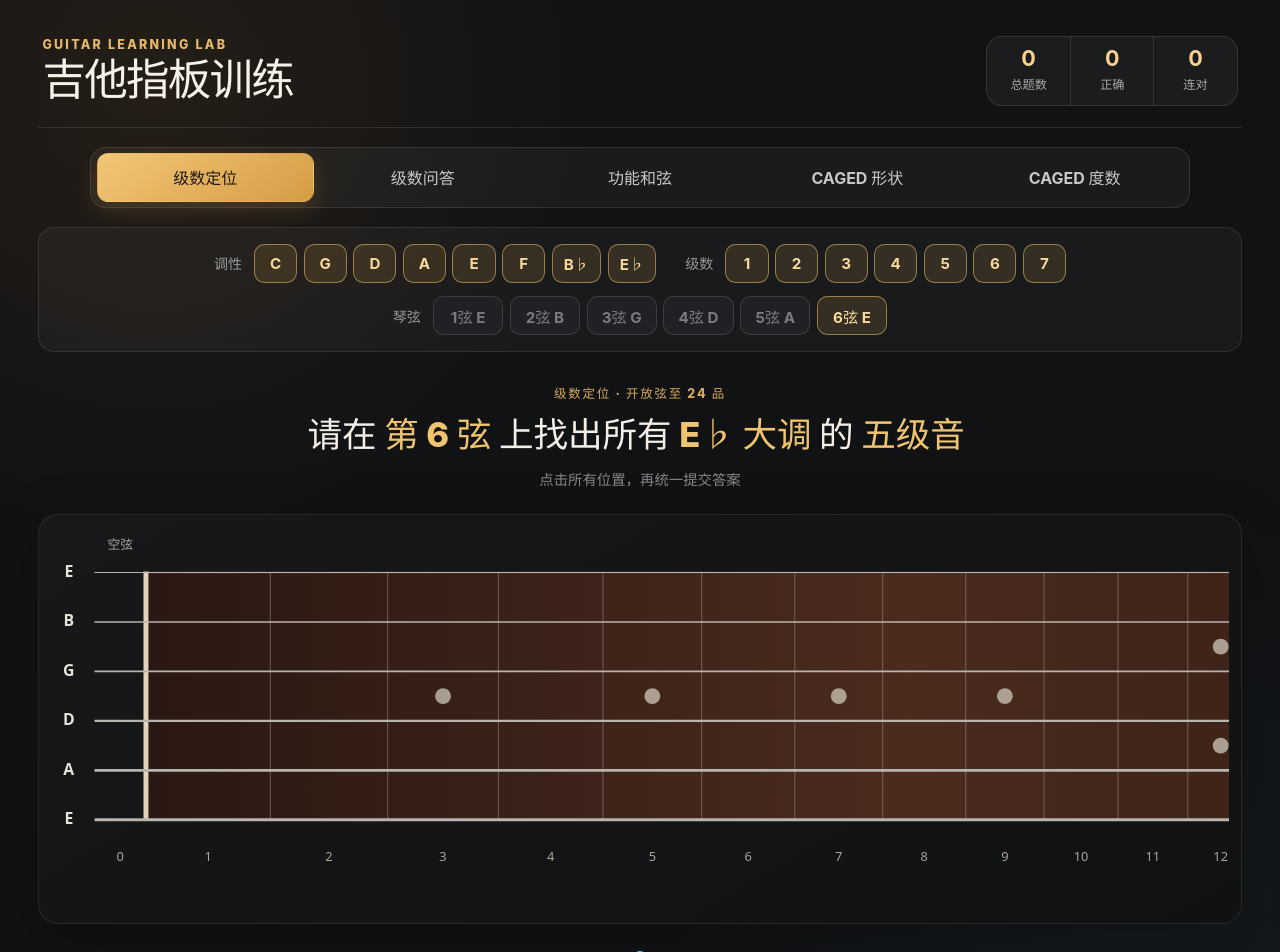
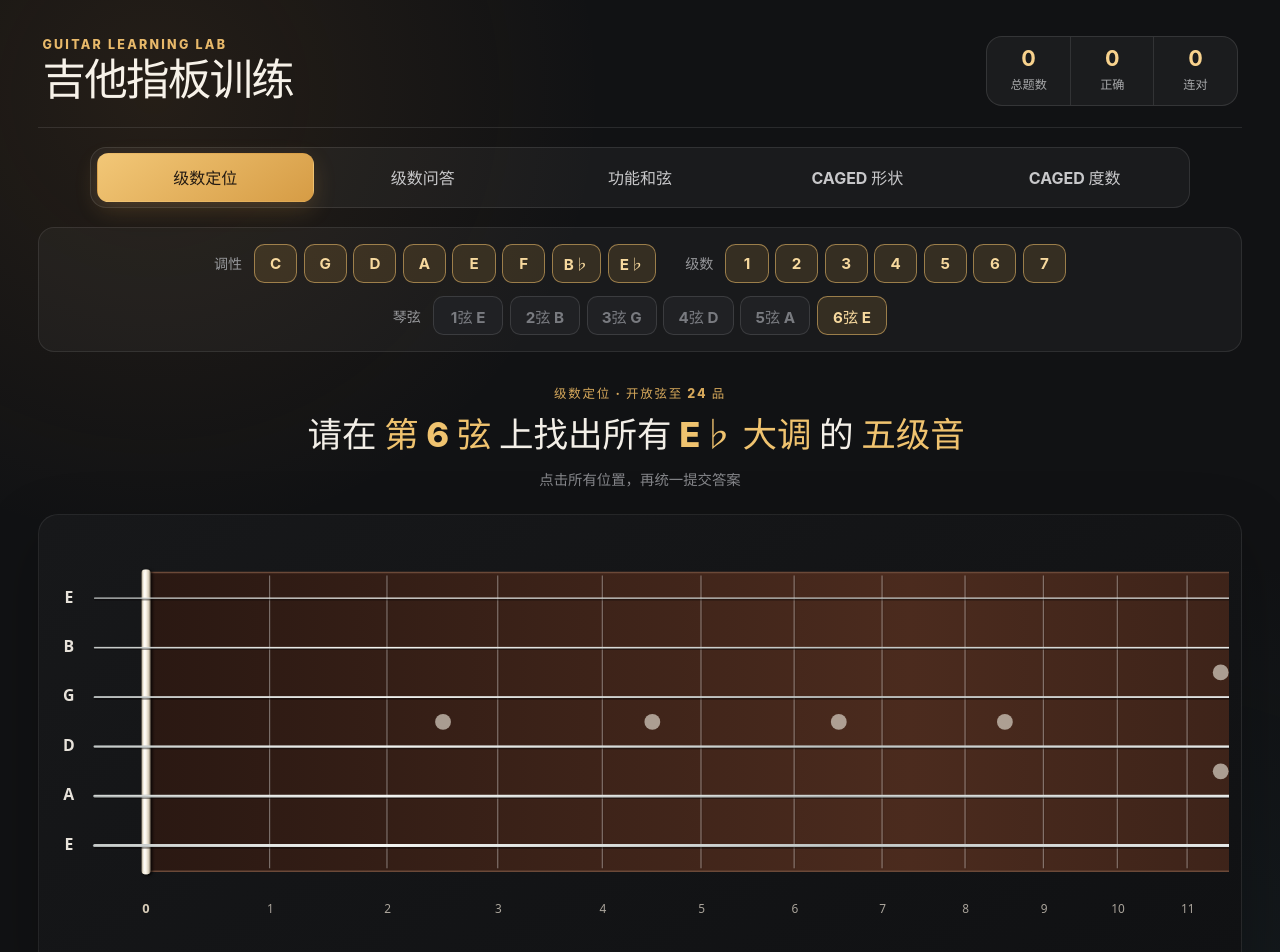
Before and after one commit to pieterseyale-eng/guitar-learning, a React (Vite) app in the folder caged-trainer/: page / in a window 1280 px wide. Shown: the top 952 px of the page. Built offline with nearby package versions, Linux system fonts and the light colour scheme.

Commit message:
style: improve fretboard metal and string spacing

```diff
--- a/caged-trainer/src/FretboardSvg.tsx
+++ b/caged-trainer/src/FretboardSvg.tsx
@@ -37,12 +37,14 @@ export interface FretboardSvgProps {
 }
 
 const DEFAULT_WIDTH = 1820
-const DEFAULT_HEIGHT = 390
+const DEFAULT_HEIGHT = 440
 const BOARD_LEFT = 96
 const BOARD_TOP = 42
 const OPEN_WIDTH = 52
 const STRING_SPACING = 50
-const BOARD_HEIGHT = (STRINGS - 1) * STRING_SPACING
+const STRING_EDGE_INSET = 26
+const BOARD_HEIGHT =
+  (STRINGS - 1) * STRING_SPACING + STRING_EDGE_INSET * 2
 const BOARD_WIDTH = 1680
 /** Fender 常见 Stratocaster / Telecaster 弦长：25.5 英寸（648 mm）。 */
 const SCALE_LENGTH_MM = 648
@@ -98,8 +100,12 @@ const DOT_COLORS: Record<
 function getDotPosition(stringIndex: number, fret: number) {
   return {
     cx: fret === 0 ? BOARD_LEFT - OPEN_WIDTH / 2 : getFretCenterX(fret),
-    cy: BOARD_TOP + stringIndex * STRING_SPACING,
+    cy: getStringY(stringIndex),
   }
+}
+
+function getStringY(stringIndex: number): number {
+  return BOARD_TOP + STRING_EDGE_INSET + stringIndex * STRING_SPACING
 }
 
 /** 十二平均律：第 n 品离琴枕的距离 d = L × (1 - 2^(-n/12))。 */
@@ -161,21 +167,44 @@ const FretboardSvg: FC<FretboardSvgProps> = ({
           <stop offset="46%" stopColor="#4b2b1e" />
           <stop offset="100%" stopColor="#261611" />
         </linearGradient>
+        <linearGradient id="fretMetal" x1="0" y1="0" x2="0" y2="1">
+          <stop offset="0%" stopColor="#f8f9f7" />
+          <stop offset="18%" stopColor="#aeb4b7" />
+          <stop offset="48%" stopColor="#e8ecec" />
+          <stop offset="72%" stopColor="#777f83" />
+          <stop offset="100%" stopColor="#d9dddc" />
+        </linearGradient>
+        <linearGradient id="nutMaterial" x1="0" y1="0" x2="1" y2="0">
+          <stop offset="0%" stopColor="#958c7a" />
+          <stop offset="18%" stopColor="#f1eadb" />
+          <stop offset="48%" stopColor="#fffaf0" />
+          <stop offset="78%" stopColor="#d9cfbc" />
+          <stop offset="100%" stopColor="#827968" />
+        </linearGradient>
+        <linearGradient
+          id="stringMetal"
+          gradientUnits="userSpaceOnUse"
+          x1={BOARD_LEFT - OPEN_WIDTH}
+          y1="0"
+          x2={BOARD_LEFT + BOARD_WIDTH}
+          y2="0"
+        >
+          <stop offset="0%" stopColor="#aeb4b3" />
+          <stop offset="16%" stopColor="#f2f4f1" />
+          <stop offset="43%" stopColor="#a6adac" />
+          <stop offset="70%" stopColor="#e8ebea" />
+          <stop offset="100%" stopColor="#a0a6a5" />
+        </linearGradient>
+        <filter id="fretShadow" x="-100%" y="-5%" width="300%" height="110%">
+          <feDropShadow dx="1.2" dy="0.8" stdDeviation="1" floodColor="#050302" floodOpacity="0.75" />
+        </filter>
+        <filter id="nutShadow" x="-100%" y="-5%" width="300%" height="110%">
+          <feDropShadow dx="2" dy="1" stdDeviation="1.6" floodColor="#050302" floodOpacity="0.8" />
+        </filter>
         <filter id="dotShadow" x="-50%" y="-50%" width="200%" height="200%">
           <feDropShadow dx="0" dy="2" stdDeviation="2" floodOpacity="0.5" />
         </filter>
       </defs>
-
-      <text
-        x={BOARD_LEFT - OPEN_WIDTH / 2}
-        y={18}
-        textAnchor="middle"
-        fill="#a9a39a"
-        fontSize={13}
-        fontFamily="system-ui, sans-serif"
-      >
-        空弦
-      </text>
 
       <rect
         x={BOARD_LEFT}
@@ -188,33 +217,58 @@ const FretboardSvg: FC<FretboardSvgProps> = ({
         strokeWidth={1.5}
       />
 
-      {Array.from({ length: MAX_FRET }, (_, i) => (
+      {Array.from({ length: MAX_FRET }, (_, i) => {
+        const x = getFretX(i + 1)
+        const fretWidth = i === MAX_FRET - 1 ? 4.2 : 3.2
+        return (
+          <g key={`fret-${i + 1}`} filter="url(#fretShadow)">
+            <line
+              x1={x}
+              y1={BOARD_TOP + 2}
+              x2={x}
+              y2={BOARD_TOP + BOARD_HEIGHT - 2}
+              stroke="url(#fretMetal)"
+              strokeWidth={fretWidth}
+            />
+            <line
+              x1={x - fretWidth * 0.22}
+              y1={BOARD_TOP + 3}
+              x2={x - fretWidth * 0.22}
+              y2={BOARD_TOP + BOARD_HEIGHT - 3}
+              stroke="#ffffff"
+              strokeOpacity={0.55}
+              strokeWidth={0.7}
+            />
+          </g>
+        )
+      })}
+
+      <g aria-label="0品琴枕" filter="url(#nutShadow)">
+        <title>0品 · 琴枕</title>
+        <rect
+          x={BOARD_LEFT - 4.5}
+          y={BOARD_TOP - 3}
+          width={9}
+          height={BOARD_HEIGHT + 6}
+          rx={3.5}
+          fill="url(#nutMaterial)"
+        />
         <line
-          key={`fret-${i + 1}`}
-          x1={getFretX(i + 1)}
+          x1={BOARD_LEFT - 1.4}
           y1={BOARD_TOP}
-          x2={getFretX(i + 1)}
+          x2={BOARD_LEFT - 1.4}
           y2={BOARD_TOP + BOARD_HEIGHT}
-          stroke="#9a8e80"
-          strokeOpacity={0.58}
-          strokeWidth={i === MAX_FRET - 1 ? 2 : 1}
+          stroke="#ffffff"
+          strokeOpacity={0.72}
+          strokeWidth={1.1}
         />
-      ))}
-
-      <line
-        x1={BOARD_LEFT}
-        y1={BOARD_TOP - 1}
-        x2={BOARD_LEFT}
-        y2={BOARD_TOP + BOARD_HEIGHT + 1}
-        stroke="#e0d4bd"
-        strokeWidth={5}
-      />
+      </g>
 
       {SINGLE_MARKER_FRETS.map((fret) => (
         <circle
           key={`inlay-${fret}`}
           cx={getFretCenterX(fret)}
-          cy={BOARD_TOP + 2.5 * STRING_SPACING}
+          cy={BOARD_TOP + STRING_EDGE_INSET + 2.5 * STRING_SPACING}
           r={8}
           fill="#d5cdc0"
           opacity={0.72}
@@ -226,7 +280,7 @@ const FretboardSvg: FC<FretboardSvgProps> = ({
           <circle
             key={`inlay-${fret}-${stringOffset}`}
             cx={getFretCenterX(fret)}
-            cy={BOARD_TOP + stringOffset * STRING_SPACING}
+            cy={BOARD_TOP + STRING_EDGE_INSET + stringOffset * STRING_SPACING}
             r={8}
             fill="#d5cdc0"
             opacity={0.72}
@@ -235,22 +289,43 @@ const FretboardSvg: FC<FretboardSvgProps> = ({
       )}
 
       {Array.from({ length: STRINGS }, (_, i) => (
-        <line
-          key={`string-${i}`}
-          x1={BOARD_LEFT - OPEN_WIDTH}
-          y1={BOARD_TOP + i * STRING_SPACING}
-          x2={BOARD_LEFT + BOARD_WIDTH}
-          y2={BOARD_TOP + i * STRING_SPACING}
-          stroke="#b8b5ae"
-          strokeWidth={STRING_STROKE_WIDTHS[i]}
-        />
+        <g key={`string-${i}`}>
+          <line
+            x1={BOARD_LEFT - OPEN_WIDTH}
+            y1={getStringY(i) + 1.2}
+            x2={BOARD_LEFT + BOARD_WIDTH}
+            y2={getStringY(i) + 1.2}
+            stroke="#080605"
+            strokeOpacity={0.44}
+            strokeWidth={STRING_STROKE_WIDTHS[i] + 0.9}
+          />
+          <line
+            x1={BOARD_LEFT - OPEN_WIDTH}
+            y1={getStringY(i)}
+            x2={BOARD_LEFT + BOARD_WIDTH}
+            y2={getStringY(i)}
+            stroke="url(#stringMetal)"
+            strokeWidth={STRING_STROKE_WIDTHS[i]}
+            strokeLinecap="round"
+          />
+          <line
+            x1={BOARD_LEFT - OPEN_WIDTH}
+            y1={getStringY(i) - 0.45}
+            x2={BOARD_LEFT + BOARD_WIDTH}
+            y2={getStringY(i) - 0.45}
+            stroke="#f7f8f4"
+            strokeOpacity={0.72}
+            strokeWidth={Math.max(0.55, STRING_STROKE_WIDTHS[i] * 0.28)}
+            strokeLinecap="round"
+          />
+        </g>
       ))}
 
       {STRING_NAMES.map((name, i) => (
         <text
           key={`name-${i}`}
           x={18}
-          y={BOARD_TOP + i * STRING_SPACING}
+          y={getStringY(i)}
           textAnchor="middle"
           dominantBaseline="middle"
           fill="#e7e2da"
@@ -263,11 +338,12 @@ const FretboardSvg: FC<FretboardSvgProps> = ({
       ))}
 
       <text
-        x={BOARD_LEFT - OPEN_WIDTH / 2}
+        x={BOARD_LEFT}
         y={BOARD_TOP + BOARD_HEIGHT + 42}
         textAnchor="middle"
-        fill="#aaa49b"
+        fill="#d8cdb9"
         fontSize={13}
+        fontWeight={700}
         fontFamily="system-ui, sans-serif"
       >
         0
@@ -276,11 +352,11 @@ const FretboardSvg: FC<FretboardSvgProps> = ({
       {Array.from({ length: MAX_FRET }, (_, i) => (
         <text
           key={`number-${i + 1}`}
-          x={getFretCenterX(i + 1)}
+          x={getFretX(i + 1)}
           y={BOARD_TOP + BOARD_HEIGHT + 42}
           textAnchor="middle"
           fill="#aaa49b"
-          fontSize={13}
+          fontSize={i >= 19 ? 11 : 12}
           fontFamily="system-ui, sans-serif"
         >
           {i + 1}
@@ -363,7 +439,7 @@ const FretboardSvg: FC<FretboardSvgProps> = ({
               >
                 <rect
                   x={x}
-                  y={BOARD_TOP + stringIndex * STRING_SPACING - STRING_SPACING / 2}
+                  y={getStringY(stringIndex) - STRING_SPACING / 2}
                   width={fretCellWidth}
                   height={STRING_SPACING}
                   fill="transparent"
```
